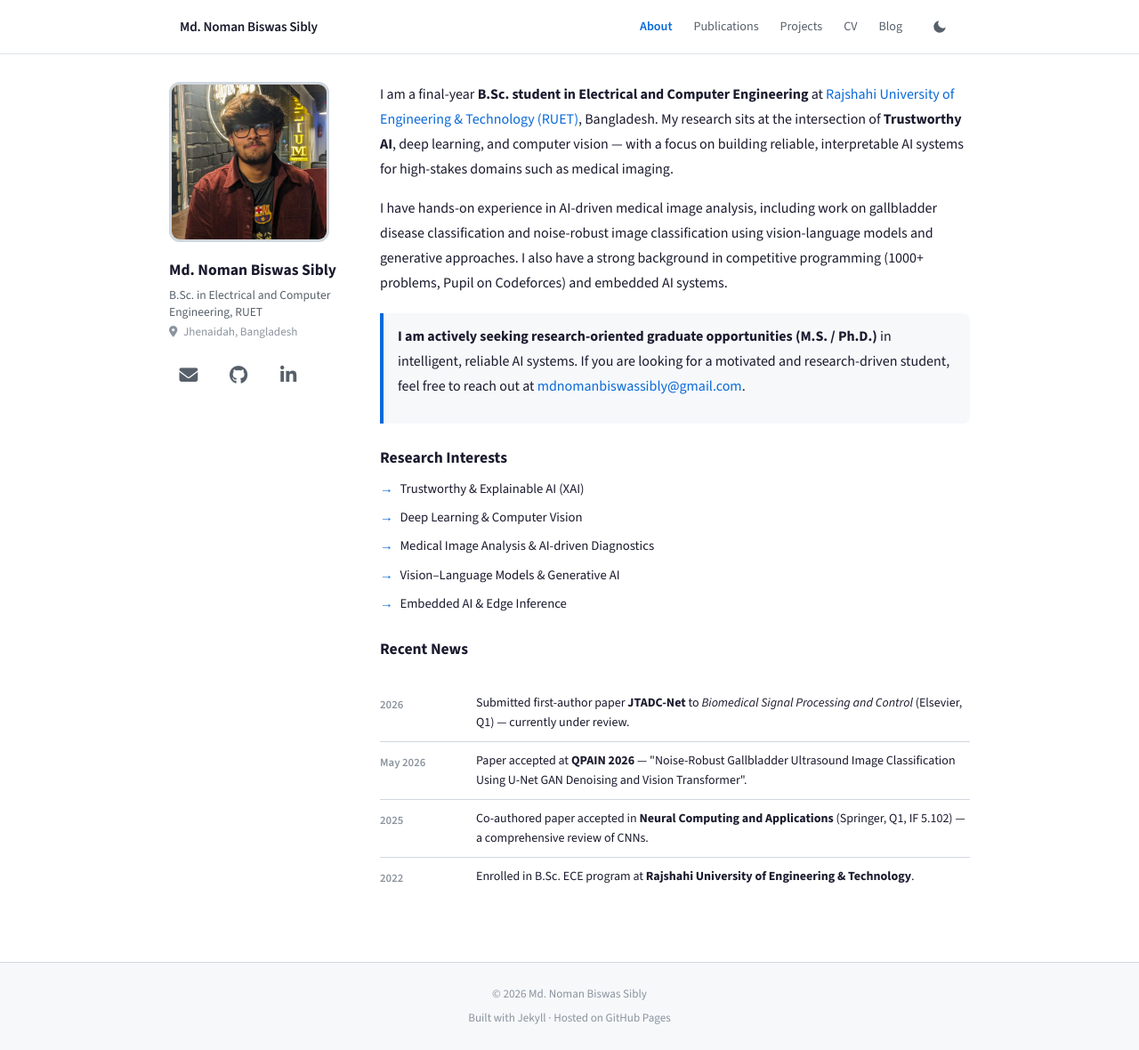
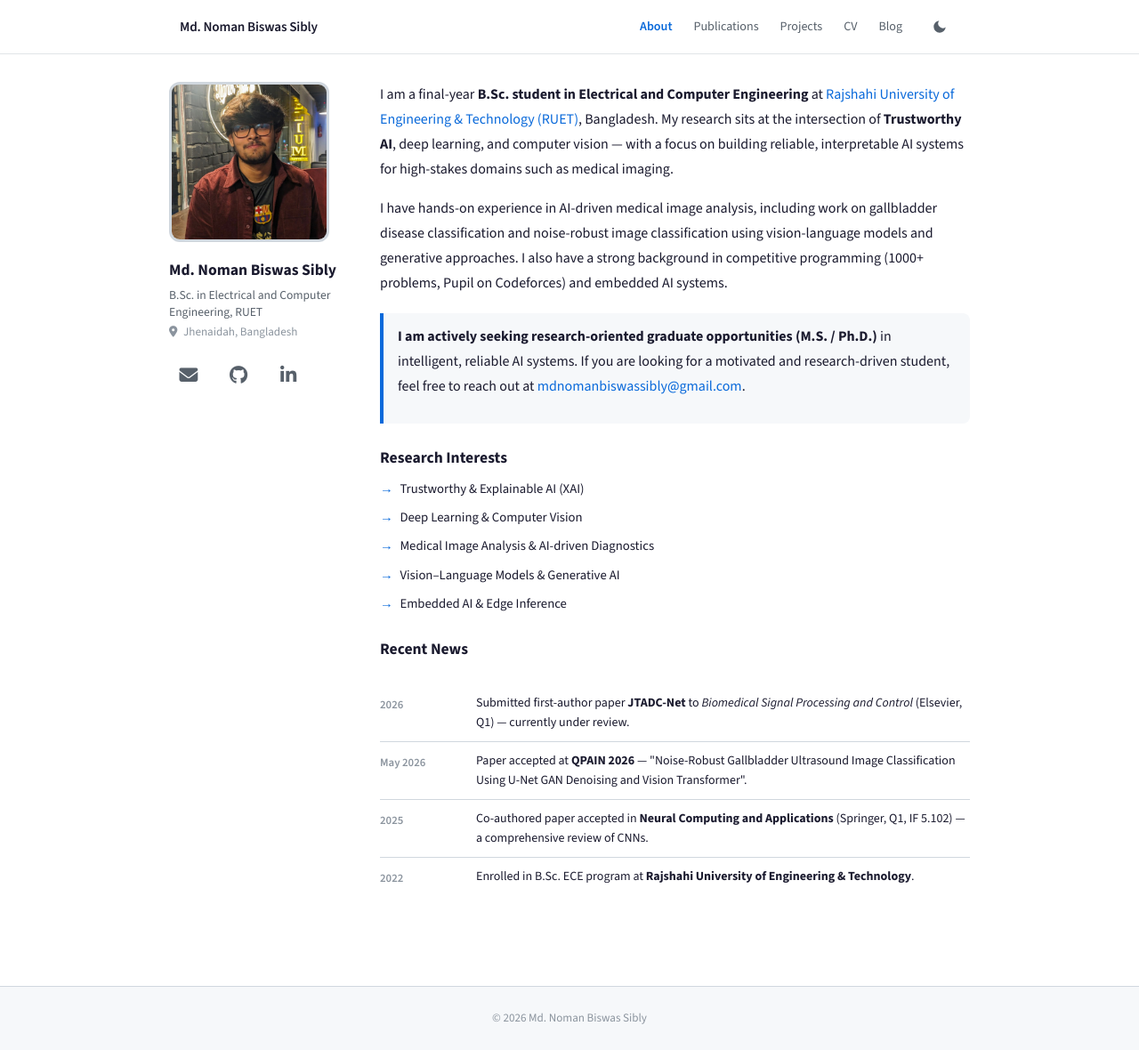
Before and after one commit to Md-Noman-Biswas/Md-Noman-Biswas.github.io, a Jekyll site: the page built from _pages/about.md, in a window 1280 px wide and 1180 px high. Shown: the whole window at 89% size. Built offline with Jekyll 4.4.1, drawn with Linux system fonts in a browser that asks for light colours; a style sheet for code colours, icons or effects is not loaded.

Commit message:
Drop tooling credits from the footer
Remove the "Built with Jekyll / Hosted on GitHub Pages" line, leaving only
the copyright. Also source the name from site.data.profile so editing it in
the admin updates the footer (it still read the legacy _config author block).

Co-Authored-By: Claude Opus 4.8 <noreply@anthropic.com>

```diff
--- a/_includes/footer.html
+++ b/_includes/footer.html
@@ -1,10 +1,5 @@
 <footer class="site-footer">
   <div class="container text-center" style="max-width: 900px;">
-    <p>&copy; {{ 'now' | date: "%Y" }} {{ site.author.name }}</p>
-    <p>
-      Built with <a href="https://jekyllrb.com" target="_blank" rel="noopener">Jekyll</a>
-      &middot;
-      Hosted on <a href="https://pages.github.com" target="_blank" rel="noopener">GitHub Pages</a>
-    </p>
+    <p>&copy; {{ 'now' | date: "%Y" }} {{ site.data.profile.name }}</p>
   </div>
 </footer>
```
